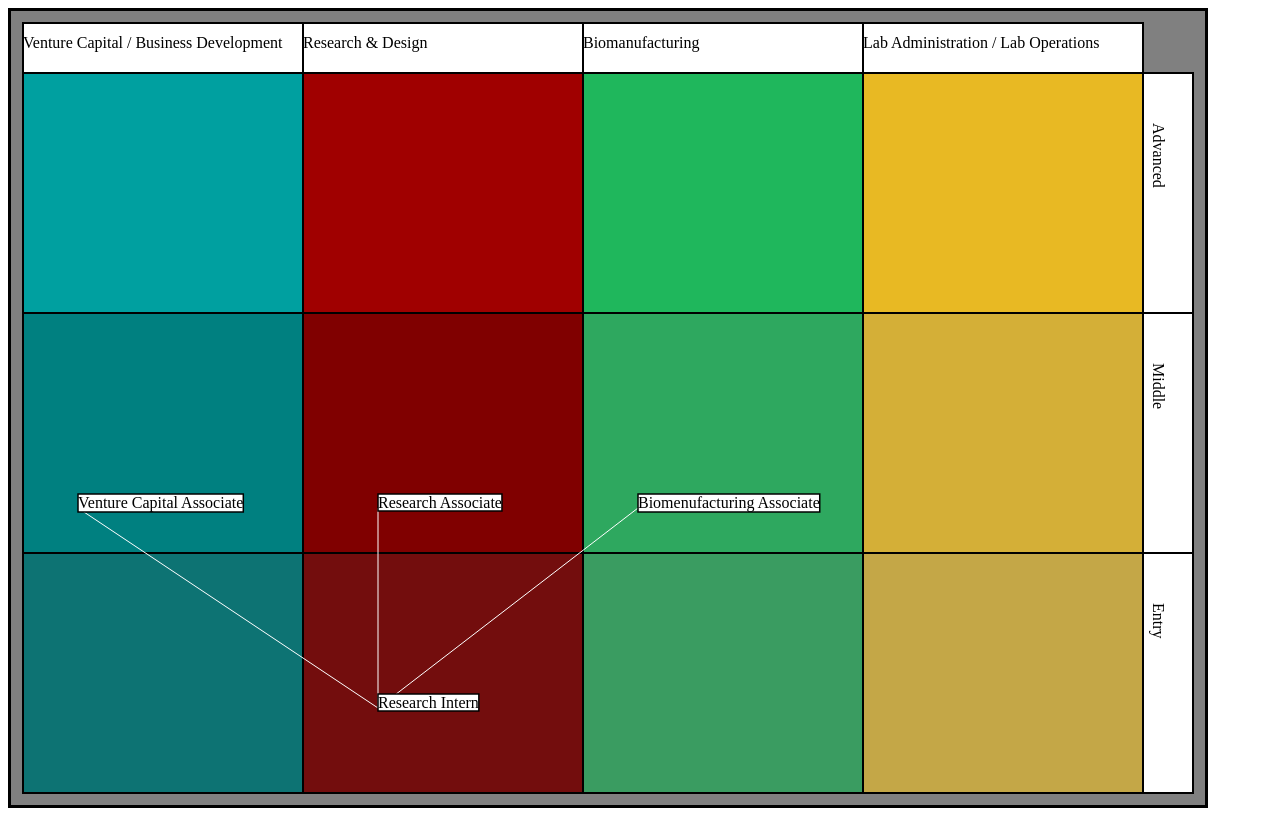
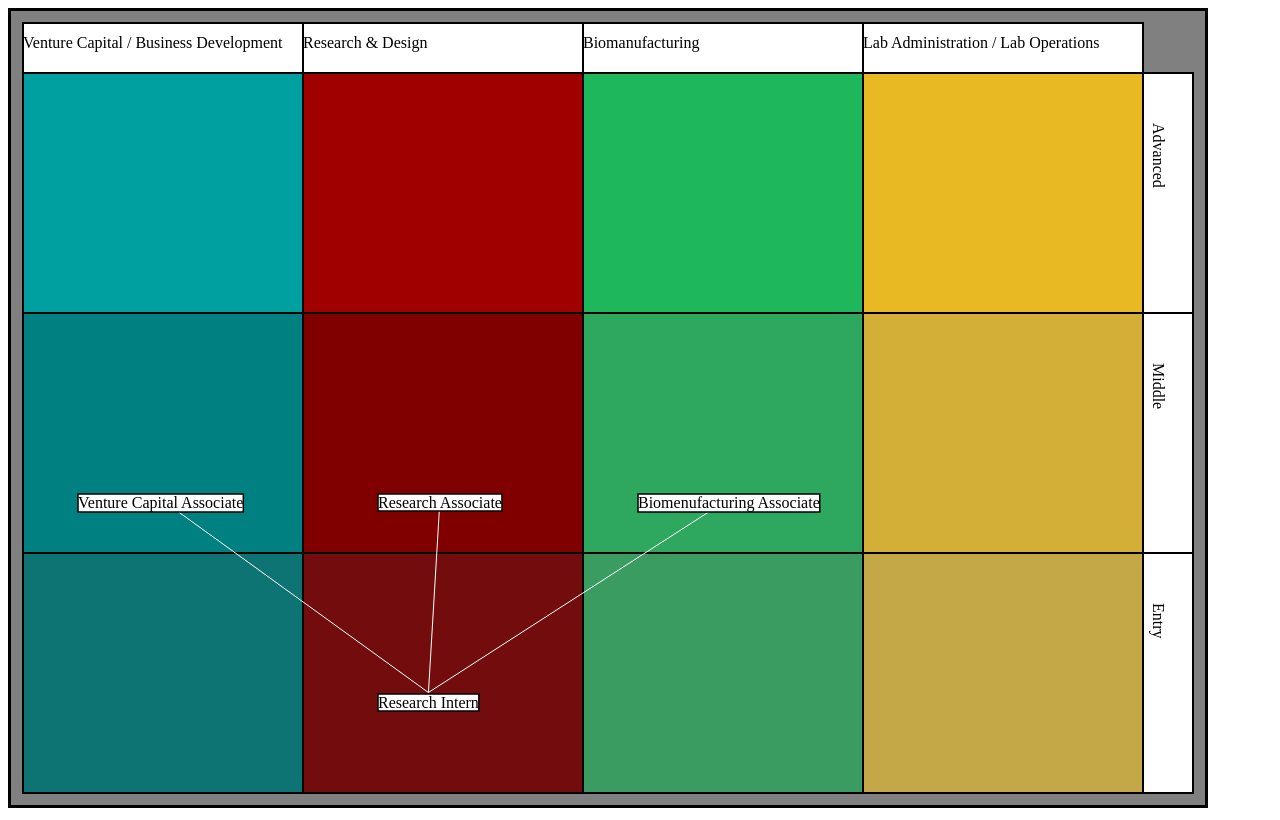
Before and after one commit to TheBostonGoblin/LabCentralCareerBranchMap, a plain HTML site: page LabCentralCareerDiagram2/careerMap.html in a window 1280 px wide. Drawn offline with nearby package versions, Linux system fonts and the light colour scheme.

Commit message:
On click fixed & Links properly aligned
the on click function will now work properly and all link connections will be properly centered

```diff
--- a/LabCentralCareerDiagram2/careerMap.html
+++ b/LabCentralCareerDiagram2/careerMap.html
@@ -122,24 +122,32 @@
                 name: "Research Intern",
                 posX: 370,
                 posY: 700,
+                width: 0,
+                height: 0,
                 neighbor: ["Research Associate", "Venture Capital Associate", "Biomenufacturing Associate"]
             },
             {
                 name: "Research Associate",
                 posX: 370,
                 posY: 500,
+                width: 0,
+                height: 0,
                 neighbor: ["Venture Capital Associate"]
             },
             {
                 name: "Venture Capital Associate",
                 posX: 70,
                 posY: 500,
+                width: 0,
+                height: 0,
                 neighbor: ["Biomenufacturing Associate"]
             },
             {
                 name: "Biomenufacturing Associate",
                 posX: 630,
                 posY: 500,
+                width: 0,
+                height: 0,
                 neighbor: ["Research Intern"]
             },
         ],
@@ -197,15 +205,14 @@
             .text(function (d) { return d.name })
             .each(function(d){
                 console.log(this);
-
                 let currnetText = d3.select(this);
                 let objectToAppend = d3.select(this.parentNode);
                 let bbox = objectToAppend.node().getBBox();
                 objectToAppend.append("rect")
                     .attr("x", bbox.x)
                     .attr("y", bbox.y)
-                    .attr("width",bbox.width)
-                    .attr("height", bbox.height)
+                    .attr("width",function(d){d.width = bbox.width; return bbox.width})
+                    .attr("height", function(d){d.height = bbox.height; return bbox.height})
                     .attr("id","jobBox")
                     .style("fill","white")
                     .style("stroke","black")
@@ -215,27 +222,15 @@
 
             })
             .raise();
-
-
-        // let enteringRects = svg.selectAll("#jobBox")
-        //     .data(enteringText.nodes())
-        //     .enter()
-        //     .append("rect")
-        //     .attr("x",function(node){; return node.getBBox().x})
-        //     .attr("y",function(node){return node.getBBox().y})
-        //     .attr("width",function(node){return node.getBBox().width})
-        //     .attr("height",function(node){return node.getBBox().height})
-        //     .attr("id","jobBox")
-        //     .style("fill","white")
-        //     .style("stroke","black")
-        //     .style("stroke-width","1.5px")
-        //     .on("click",clicked);
+            d3.selectAll("#job")
+                .on("click",clicked);
 
 
 
 
         function clicked(){
-            console.log("clicked!");
+            console.log(this);
+            //console.log("clicked!");
         }
 
 
@@ -245,10 +240,10 @@
             .enter()
             .append("line")
             .attr("class","link")
-            .attr("x1",function(d){return data.jobs[d.source].posX})
-            .attr("y1",function(d){return data.jobs[d.source].posY})
-            .attr("x2",function(d){return data.jobs[d.target].posX})
-            .attr("y2",function(d){return data.jobs[d.target].posY})
+            .attr("x1",function(d){return (data.jobs[d.source].posX + (data.jobs[d.source].width/2))})
+            .attr("y1",function(d){return (data.jobs[d.source].posY - (data.jobs[d.source].height/2)-7)})
+            .attr("x2",function(d){return (data.jobs[d.target].posX + (data.jobs[d.target].width/2))})
+            .attr("y2",function(d){return (data.jobs[d.target].posY - (data.jobs[d.target].height/2))})
             .attr("fill","none")
             .attr("stroke","white")
     }
@@ -390,8 +385,9 @@
     swimingLaneCreation(4, 3);
     topLabels();
     sideLabel();
+
+    jobsCreation();
     lineCreation();
-    jobsCreation();
     d3.selectAll("#job").raise();
 
 
```
